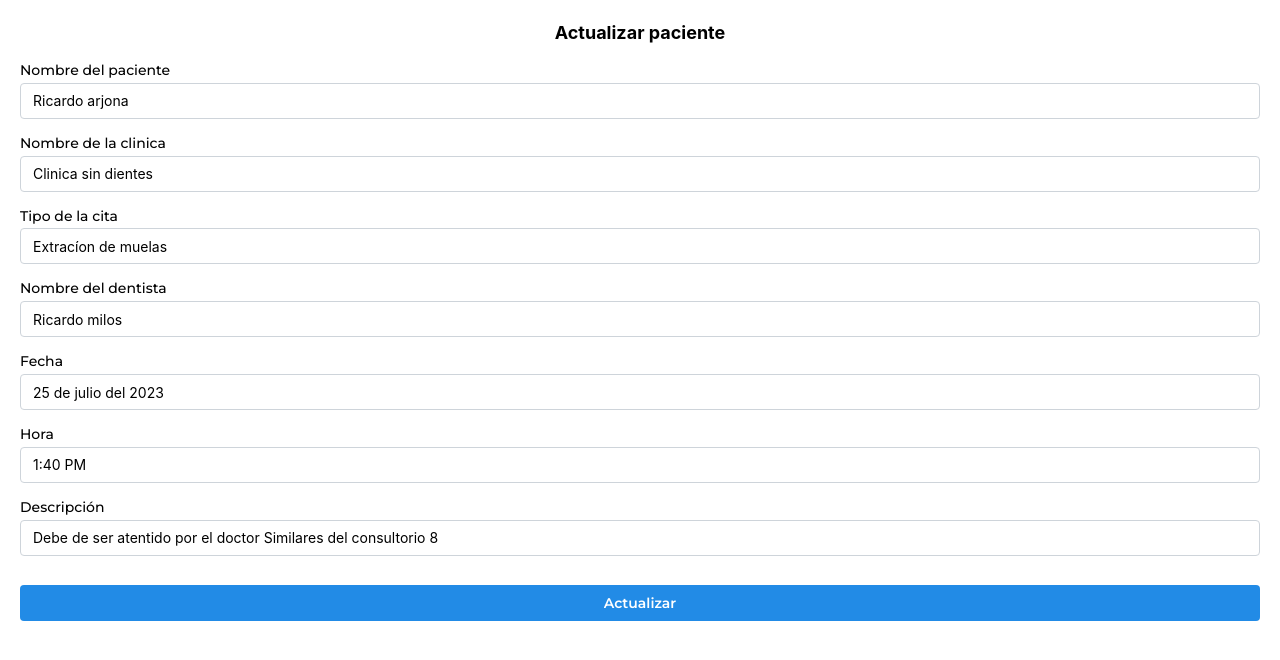
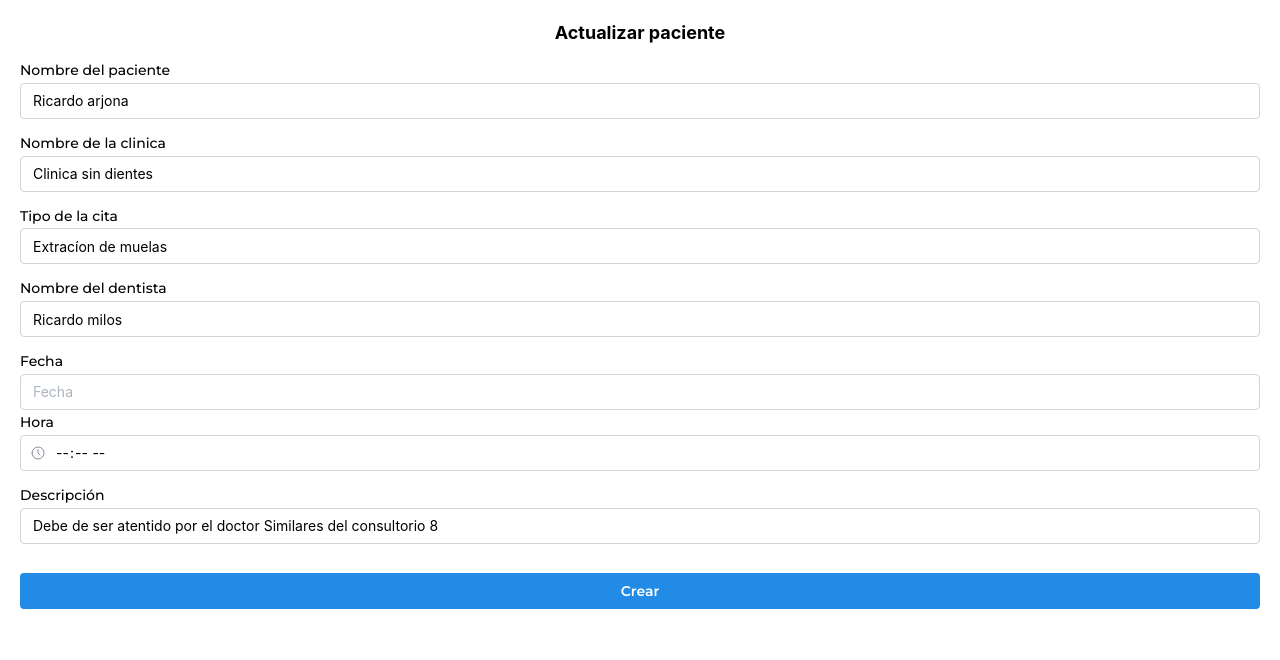
Before and after one commit to alanvviera/DentalSystem, a Next.js app: page /form_example/update in a window 1280 px wide. Shown: the top 660 px of the page. Built offline with nearby package versions, Linux system fonts and the light colour scheme; no server answers.

Commit message:
Added timePicker and datePicker in mantineForm

```diff
--- a/app/form_example/create/page.jsx
+++ b/app/form_example/create/page.jsx
@@ -3,7 +3,7 @@ import React from 'react'
 import { useSession } from 'next-auth/react';
 import { LoadingScreen } from '@/components/LoadingScreen';
 import MantineForm from '@/components/mantineForm/MantineForm';
-import { allValuesAvailable, validateDate, validateName } from '@/components/mantineForm/valuesValidate';
+import { allValuesAvailable, validateDate, validateName, validateNumber } from '@/components/mantineForm/valuesValidate';
 import CustomInputMantine, { typeInputForm } from '@/components/mantineForm/customMantineInput';
 
 const FormExampleCreate = () => {
@@ -22,7 +22,7 @@ const FormExampleCreate = () => {
                     appointmentType: allValuesAvailable,
                     nameDentist: validateName,
                     date: validateDate,
-                    hours: allValuesAvailable,
+                    hours: validateNumber,
                     description: allValuesAvailable
                 }}
                 listCustomInputMantine={
@@ -32,7 +32,7 @@ const FormExampleCreate = () => {
                         new CustomInputMantine("Tipo de la cita", "Tipo de la cita", "appointmentType", typeInputForm.TEXT),
                         new CustomInputMantine("Nombre del dentista", "El nombre del dentista", "nameDentist", typeInputForm.TEXT),
                         new CustomInputMantine("Fecha", "Fecha", "date", typeInputForm.DATEPICKER),
-                        new CustomInputMantine("Hora", "Hora", "hours", typeInputForm.TEXT),
+                        new CustomInputMantine("Hora", "Hora", "hours", typeInputForm.DATETIME),
                         new CustomInputMantine("Descripción", "Descripción de la cita", "description", typeInputForm.TEXT),
                     ]
                 }
--- a/app/form_example/update/page.jsx
+++ b/app/form_example/update/page.jsx
@@ -3,7 +3,7 @@ import React from 'react'
 import { useSession } from 'next-auth/react';
 import { LoadingScreen } from '@/components/LoadingScreen';
 import MantineForm from '@/components/mantineForm/MantineForm';
-import { allValuesAvailable, validateName } from '@/components/mantineForm/valuesValidate';
+import { allValuesAvailable, validateDate, validateName, validateNumber } from '@/components/mantineForm/valuesValidate';
 import CustomInputMantine, { typeInputForm } from '@/components/mantineForm/customMantineInput';
 
 const FormExampleUpdate = () => {
@@ -21,8 +21,8 @@ const FormExampleUpdate = () => {
                     clinic: allValuesAvailable,
                     appointmentType: allValuesAvailable,
                     nameDentist: validateName,
-                    date: allValuesAvailable,
-                    hours: allValuesAvailable,
+                    date: validateDate,
+                    hours: validateNumber,
                     description: allValuesAvailable
                 }}
                 listCustomInputMantine={
@@ -31,8 +31,8 @@ const FormExampleUpdate = () => {
                         new CustomInputMantine("Nombre de la clinica", "Clinica", "clinic", typeInputForm.TEXT),
                         new CustomInputMantine("Tipo de la cita", "Tipo de la cita", "appointmentType", typeInputForm.TEXT),
                         new CustomInputMantine("Nombre del dentista", "El nombre del dentista", "nameDentist", typeInputForm.TEXT),
-                        new CustomInputMantine("Fecha", "Fecha", "date", typeInputForm.TEXT),
-                        new CustomInputMantine("Hora", "Hora", "hours", typeInputForm.TEXT),
+                        new CustomInputMantine("Fecha", "Fecha", "date", typeInputForm.DATEPICKER),
+                        new CustomInputMantine("Hora", "Hora", "hours", typeInputForm.DATETIME),
                         new CustomInputMantine("Descripción", "Descripción de la cita", "description", typeInputForm.TEXT),
                     ]
                 }
@@ -41,7 +41,7 @@ const FormExampleUpdate = () => {
                     console.log(form.values);
                     form.setInitialValues();
                 }}
-                labelSubmit='Actualizar'
+                labelSubmit='Crear'
             />
         </div>
     )
--- a/components/MantineForm/MantineForm.jsx
+++ b/components/MantineForm/MantineForm.jsx
@@ -6,6 +6,7 @@ import TextInputNumber from './inputs/TextInputNumber';
 import TextInputPassword from './inputs/TextInputPassword';
 import { typeInputForm } from './customMantineInput';
 import TextDataPicker from './inputs/TextDataPicker';
+import TextTimePicker from './inputs/TextTimePicker';
 
 export default function MantineForm({ initialValuesForKeys = { name: '', email: '', age: 0 }, validateForKeys = {
     name: validateName,
@@ -70,6 +71,17 @@ export default function MantineForm({ initialValuesForKeys = { name: '', email:
                                         }
                                         form={form}
                                     />;
+                                    case typeInputForm.DATETIME:
+                                        return <TextTimePicker
+                                            key={inputMantine.valueKey}
+                                            {
+                                            ...inputMantine
+                                            }
+                                            {
+                                            ...inputMantine.extraClassname
+                                            }
+                                            form={form}
+                                        />;
                             default:
                                 return <p>This typeInputForm don't exist: ${inputMantine.typeInputForm}</p>
                         }
--- a/components/MantineForm/customMantineInput.js
+++ b/components/MantineForm/customMantineInput.js
@@ -12,5 +12,6 @@ export const typeInputForm = {
     TEXT: "TEXT",
     NUMBER: "NUMBER",
     PASSWORD: "PASSWORD",
-    DATEPICKER: "DATEPICKER"
+    DATEPICKER: "DATEPICKER",
+    DATETIME: "DATETIME"
 }
--- a/components/MantineForm/inputs/TextDataPicker.jsx
+++ b/components/MantineForm/inputs/TextDataPicker.jsx
@@ -1,11 +1,12 @@
 import { useState } from 'react';
-import { DatePickerInput } from '@mantine/dates';
+import { DatePickerInput, DatesProvider } from '@mantine/dates';
 
 
-const TextDataPicker = ({ label = "date", placeHolder = "date", valueKey = "date", form, extraClassname = {} }) => {
+const TextDataPicker = ({ label = "date", placeHolder = "date", valueKey = "date", form, extraClassname = {},timeInMiliseconds=null }) => {
   const [value, setValue] = useState(null);
 
   return (
+    <DatesProvider settings={{ locale: 'mx', firstDayOfWeek: 0, weekendDays: [0], timezone: 'UTC' }}>
       <DatePickerInput
         label={label}
         placeholder={placeHolder}
@@ -13,7 +14,7 @@ const TextDataPicker = ({ label = "date", placeHolder = "date", valueKey = "date
         onChange={(dateNumber) => {
 
           form.setValues({
-          [valueKey]: dateNumber
+            [valueKey]: dateNumber.getTime().toString()
           });
 
           setValue(dateNumber);
@@ -22,6 +23,8 @@ const TextDataPicker = ({ label = "date", placeHolder = "date", valueKey = "date
         minDate={new Date()}
         error={form.getInputProps(valueKey)["error"]}
       />
+    </DatesProvider>
+
   )
 }
 
--- /dev/null
+++ b/components/MantineForm/inputs/TextTimePicker.jsx
@@ -0,0 +1,26 @@
+import { useRef } from 'react';
+import { ActionIcon, rem } from '@mantine/core';
+import { DatesProvider, TimeInput } from '@mantine/dates';
+import { IconClock } from '@tabler/icons-react';
+
+const TextTimePicker = ({ label = "date", placeHolder = "date", valueKey = "date", form, extraClassname = {} }) => {
+
+    return (
+        <DatesProvider settings={{ locale: 'mx', firstDayOfWeek: 0, weekendDays: [0], timezone: 'UTC' }}>
+        <TimeInput
+            label={label}
+            placeholder={placeHolder}
+            leftSection={<IconClock style={{ width: rem(16), height: rem(16) }} stroke={1.5} />}
+            onChange={(dateNumber) => {
+                form.setValues({
+                    [valueKey]: dateNumber.target.valueAsNumber.toString()
+                });
+            }}
+            error={form.getInputProps(valueKey)["error"]}
+        />
+            </DatesProvider>
+
+    );
+}
+
+export default TextTimePicker
--- a/components/MantineForm/valuesValidate.js
+++ b/components/MantineForm/valuesValidate.js
@@ -21,7 +21,10 @@ const validateDate = (value) => {
 
     return ((value === null || value === undefined || value === "") ? "Por favor seleccione una fecha" : null);
 }
+const validateNumber = (value) => {
 
+    return ((value === null || value === undefined || value === "") ? "Por favor seleccione una hora" : null);
+}
 
 export {
     validateName,
@@ -29,5 +32,6 @@ export {
     validateAge,
     validatePassword,
     allValuesAvailable,
-    validateDate
+    validateDate,
+    validateNumber
 }
```
Lines whose indentation alone changed are shown as unchanged.
